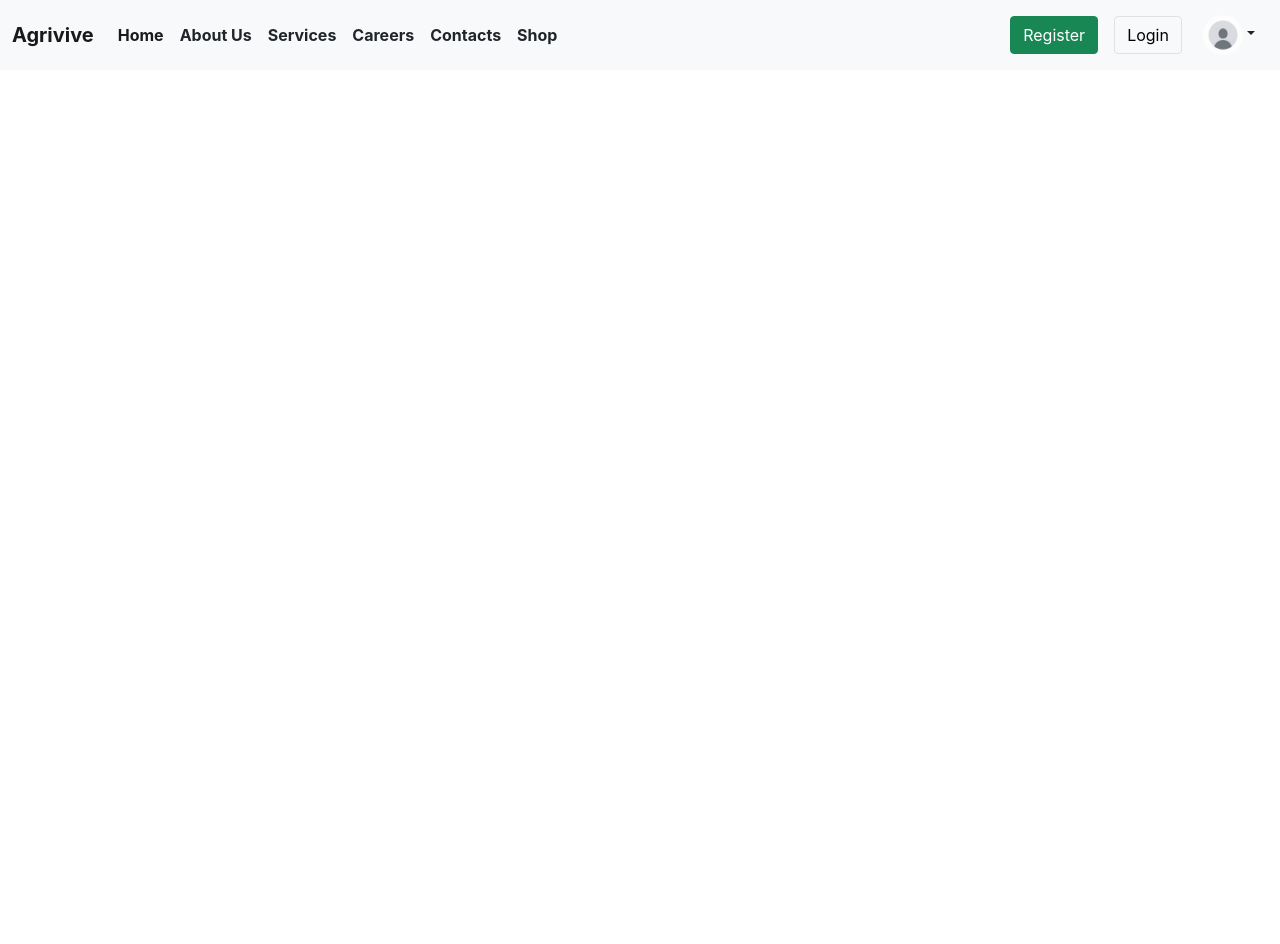
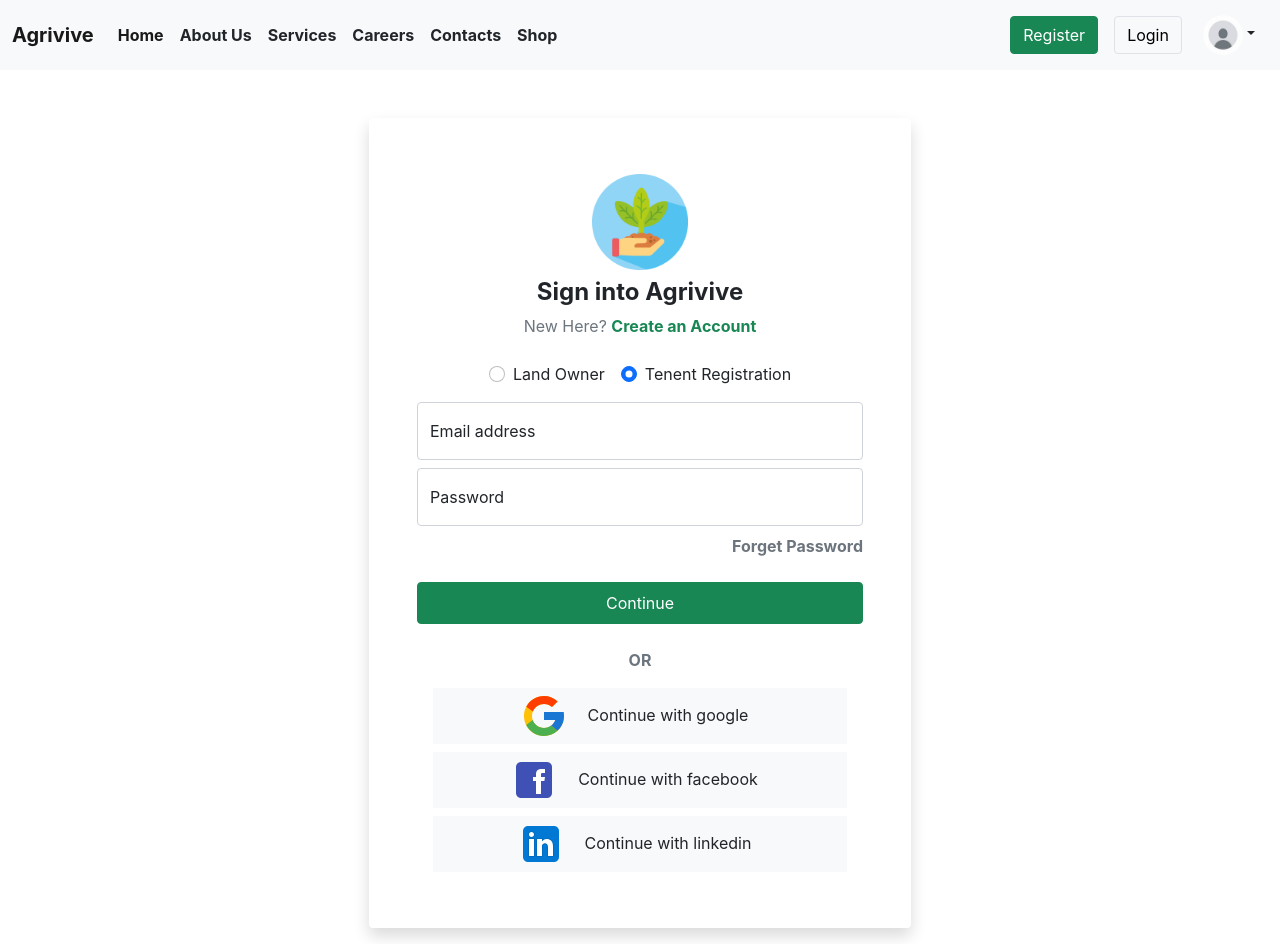
Before and after one commit to HariSirikonda/Agrivive, a React (Create React App) app: page /register in a window 1280 px wide. Before the commit the page ends 800 px from the top, so only its background shows below. Built offline with nearby package versions, Linux system fonts and the light colour scheme.

Commit message:
Added route to the new register page

```diff
--- a/src/App.js
+++ b/src/App.js
@@ -9,6 +9,7 @@ import Careers from './components/careers';
 import Shop from './components/shop';
 import Login from './components/login';
 import ForgotPassword from './components/forgotPassword';
+import Register from './components/register';
 
 function App() {
   return (
@@ -23,6 +24,7 @@ function App() {
           <Route path="/careers" element={<Careers />} />
           <Route path="/shop" element={<Shop />} />
           <Route path="/login" element={<Login />} />
+          <Route path="/register" element={<Register />} />
           <Route path="/login/forgotPassword" element={<ForgotPassword/> } />
         </Routes>
       </div>
--- a/src/components/home.js
+++ b/src/components/home.js
@@ -20,6 +20,9 @@ function Home() {
     };
 
     const navigate = useNavigate();
+    const handleRegisterClick = () => {
+        navigate("/register");
+    }
 
     const handleLoginClick = () => {
         navigate("/login");
@@ -36,7 +39,7 @@ function Home() {
                             <h1 className='text-success'>Empowering farmers and Nuturing India's Future</h1>
                             <p>Looking for an oppurtunity to make use of your unused lands ? You have come to the right place... We are here to help you earn a considerable income from your land. handover your land for a considerable income monthly on time. Who knows ? your financial freedon might start over here with us. Your liabilities turns Assets. What are you waiting for ? Sign up fast and start your journey towards financial freedom.</p>
                             <p className='lead text-success'><b>100%</b> satisfied <b>Yeild Returns</b></p>
-                            <button className='btn btn-success m-2' type='submit'>Register</button>
+                            <button className='btn btn-success m-2' type='submit' onClick={handleRegisterClick}>Register</button>
                             <button className='btn btn-light m-2' type='submit' onClick={handleLoginClick}>Login</button>
                             <div className='newsletter bg-light d-flex m-3 p-3 align-items-center justify-content-center'>
                                 <h4 className='w-50'>Subscribe for our news letter</h4>
--- a/src/components/navbar.js
+++ b/src/components/navbar.js
@@ -7,9 +7,13 @@ const Navbar = () => {
 
   const navigate = useNavigate();
 
-    const handleLoginClick = () => {
-        navigate("/login");
-    };
+  const handleRegisterClick = () => {
+    navigate("/register");
+  };
+
+  const handleLoginClick = () => {
+    navigate("/login");
+  };
   return (
     <nav className="navbar navbar-expand-lg navbar-light bg-light d-flex align-items-center justify-content-center">
       <div className="container-fluid w-75">
@@ -49,7 +53,7 @@ const Navbar = () => {
         </div>
       </div>
       <div className='container align-items-center justify-content-end w-25'>
-        <button className='btn btn-success m-2' type='submit'>Register</button>
+        <button className='btn btn-success m-2' type='submit' onClick={handleRegisterClick}>Register</button>
         <button className='btn btn-light m-2 border' type='submit' onClick={handleLoginClick}>Login</button>
         <div class="btn-group m-0 p-0">
           <button type="button" class="btn dropdown-toggle" data-bs-toggle="dropdown" aria-expanded="false">
--- a/src/components/register.js
+++ b/src/components/register.js
@@ -1,7 +1,70 @@
+import { Link } from "react-router-dom";
+import Logo from './favicon.png';
+import GoogleIcon from './images/google-icon.svg';
+import LinkedIcon from './images/linkedin-icon.svg';
+import FacebookIcon from './images/facebook-icon.svg';
+
 function Register(){
     return (
         <>
-
+            <section className="wrapper mb-3">
+                <div className="container mt-5">
+                    <div className="align-items-center justify-content-center w-50 m-auto">
+                        <form className="rounded bg-white shadow p-5 m-2">
+                            <div className="logo">
+                                <img className="img-fluid p-2 w-25" src={Logo} alt="Logo" />
+                            </div>
+                            <h3 className="text-dark fw-bolder fs-4 mb-2">Sign into Agrivive</h3>
+                            <div className="fw-normal text-muted mb-2">
+                                New Here? <a href="#" className="text-success text-decoration-none fw-bold">Create an Account</a>
+                            </div>
+                            <div className='d-flex align-items-center justify-content-center'>
+                                <div className="form-check mx-2 m-3">
+                                    <input className="form-check-input" type="radio" name="exampleRadio" id="LandOwner" value="option1" />
+                                        <label className="form-check-label" for="radio1">
+                                            Land Owner
+                                        </label>
+                                </div>
+                                <div className="form-check mx-2 m-3">
+                                    <input className="form-check-input" type="radio" name="exampleRadio" id="Tenent" value="option1" checked />
+                                        <label className="form-check-label" for="radio1">
+                                            Tenent Registration
+                                        </label>
+                                </div>
+                            </div>
+                            <div className="form-floating mb-2 ">
+                                <input type="email" className="form-control" id="Username" placeholder="name@example.com" />
+                                <label for="floatingInput">Email address</label>
+                            </div>
+                            <div className="form-floating ">
+                                <input type="password" className="form-control" id="Password" placeholder="Password" />
+                                <label for="floatingPassword">Password</label>
+                            </div>
+                            <div className="mt-2 text-end">
+                                <Link className="text-secondary text-decoration-none fw-bold" to="/register/forgotPassword">Forget Password</Link>
+                            </div>
+                            <button id="ContinueButton" type="submit" className="submit_btn btn btn-md btn-success w-100 my-4 p-2">Continue</button>
+                            <div className="text-center text-uppercase text-muted mb-3"><b>OR</b></div>
+                            <div className='m-2 d-block'>
+                                <div className='d-block bg-light m-2'>
+                                    <img className='me-2 p-1' src={GoogleIcon}></img>
+                                    <Link to={"https://www.google.com"} target='_blank' className='p-2 text-dark text-decoration-none me-2 p-2'>Continue with google</Link>
+                                </div>
+                                <div className='d-block bg-light m-2'>
+                                    <img className='me-2 p-1' src={FacebookIcon}></img>
+                                    <Link to={"https://www.facebook.com"} target='_blank' className='p-2 text-dark text-decoration-none me-2 p-2'>Continue with facebook</Link>
+                                </div>
+                                <div className='d-block bg-light m-2'>
+                                    <img className='me-2 p-1' src={LinkedIcon}></img>
+                                    <Link to={"https://www.linkedin.com"} target='_blank' className='p-2 text-dark text-decoration-none me-2 p-2'>Continue with linkedin</Link>
+                                </div>
+                            </div>
+                        </form>
+                    </div>
+                </div>
+            </section>
         </>
     );
 }
+
+export default Register;
```
